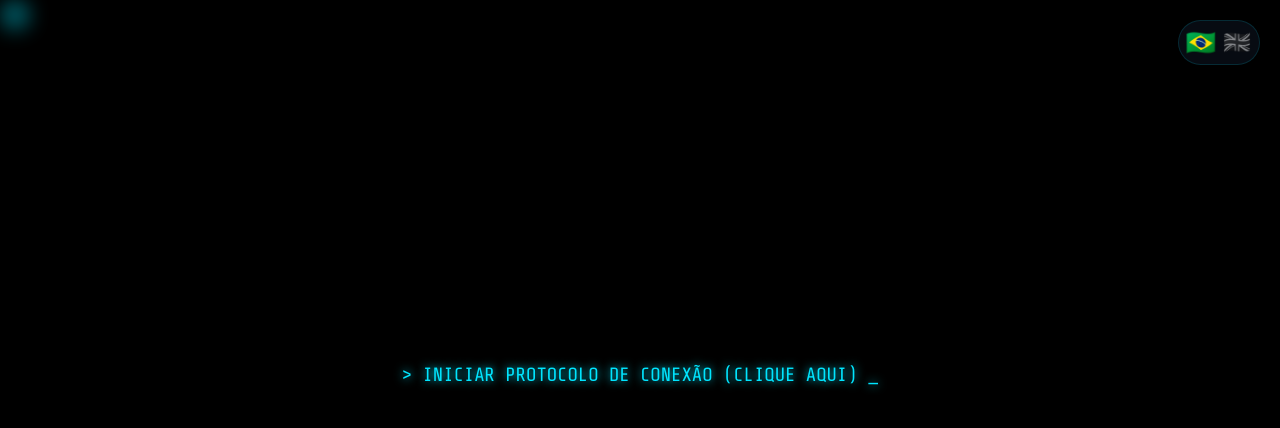
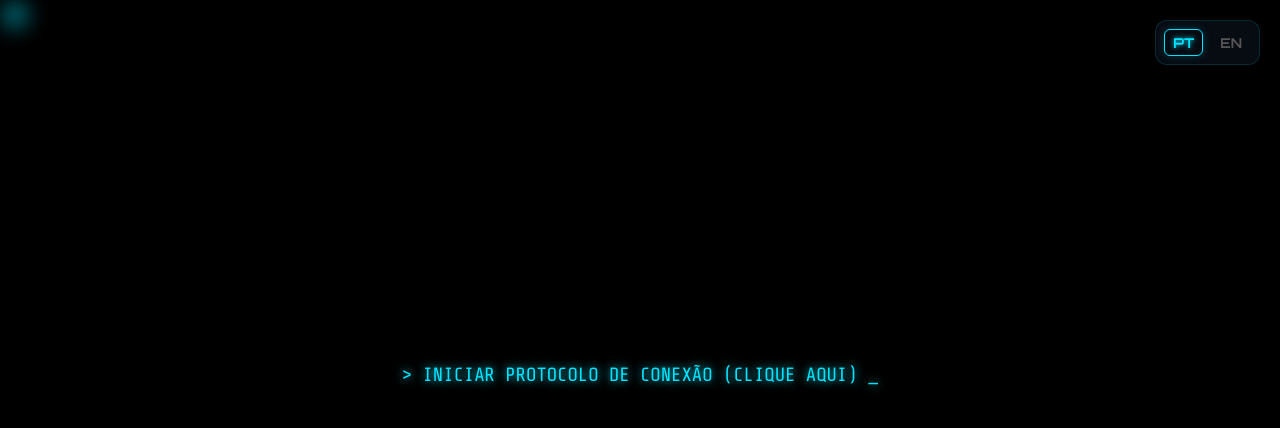
Before and after one commit to gitgiovanni/giovanni, a plain HTML site: page index.html in a window 1280 px wide. Drawn offline with nearby package versions, Linux system fonts and the light colour scheme.

Commit message:
Update index.html

```diff
--- a/index.html
+++ b/index.html
@@ -82,20 +82,34 @@
             display: flex; gap: 8px;
             background: var(--glass-bg);
             border: 1px solid var(--glass-border);
-            padding: 8px; border-radius: 30px;
+            padding: 8px; border-radius: 12px; /* Deixei mais quadrado para combinar */
             backdrop-filter: blur(10px);
             z-index: 100000;
         }
+
         .lang-btn {
-            background: transparent; border: none; font-size: 1.4rem; cursor: pointer;
-            filter: grayscale(100%) opacity(0.5); transition: all 0.3s ease;
+            background: transparent;
+            border: 1px solid transparent;
+            color: #555; /* Cor apagada quando inativo */
+            font-family: 'Orbitron', sans-serif;
+            font-weight: 700;
+            font-size: 0.85rem;
+            padding: 4px 8px;
+            border-radius: 6px;
+            cursor: pointer;
+            transition: all 0.3s ease;
             outline: none;
         }
+
         .lang-btn.active {
-            filter: grayscale(0%) opacity(1); transform: scale(1.1);
+            color: var(--cyan);
+            border-color: var(--cyan);
+            text-shadow: 0 0 5px var(--cyan);
+            box-shadow: 0 0 10px rgba(0, 229, 255, 0.2);
         }
-        .lang-btn:hover {
-            filter: grayscale(0%) opacity(1);
+
+        .lang-btn:hover:not(.active) {
+            color: #fff;
         }
 
         /* Layer do Background Imagem Dynamic */
@@ -213,10 +227,12 @@
 
         /* Estilos do Seletor de Temas & Spotify */
         .theme-selector { display: grid; grid-template-columns: repeat(4, 1fr); gap: 8px; margin-top: 15px; }
-        .theme-btn {
+.theme-btn {
             background: rgba(0,0,0,0.5); border: 1px solid var(--glass-border); border-radius: 8px;
             padding: 10px 5px; color: #fff; font-family: 'Orbitron'; font-size: 0.65rem; font-weight: 700;
             cursor: pointer; transition: 0.3s; display: flex; flex-direction: column; align-items: center; gap: 6px;
+            white-space: nowrap; /* Previne a quebra de linha que estava esticando o botão */
+            overflow: hidden;
         }
         .theme-btn:hover { background: var(--glass-border); transform: translateY(-2px); }
         .theme-btn span { font-size: 1.3rem; }
@@ -283,8 +299,8 @@
     </style>
 </head>
 <body class="lang-pt"> <div class="lang-switcher">
-        <button class="lang-btn active" id="btn-lang-pt" onclick="setLang('pt')" title="Português">🇧🇷</button>
-        <button class="lang-btn" id="btn-lang-en" onclick="setLang('en')" title="English">🇬🇧</button>
+        <button class="lang-btn active" id="btn-lang-pt" onclick="setLang('pt')" title="Português">PT</button>
+        <button class="lang-btn" id="btn-lang-en" onclick="setLang('en')" title="English">EN</button>
     </div>
 
     <div id="dynamic-bg"></div>
```
